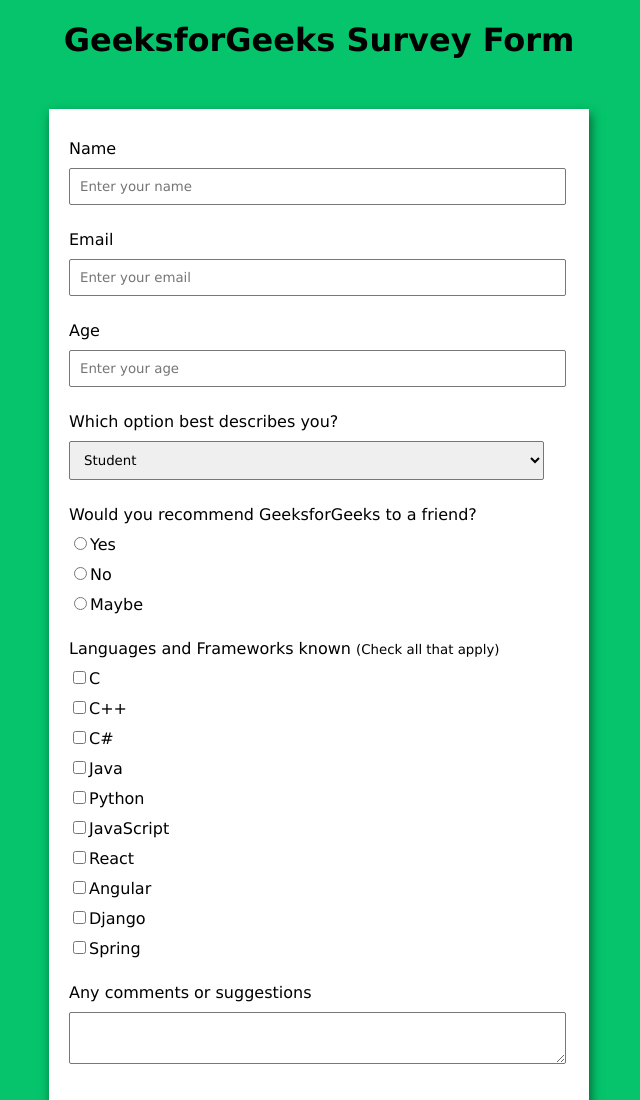
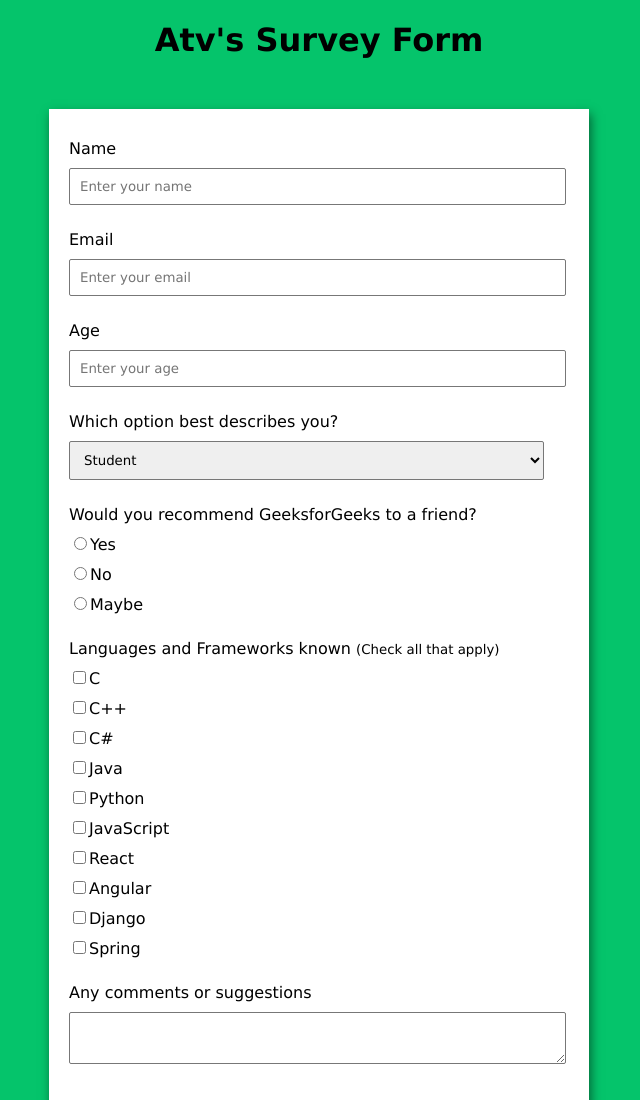
Before and after one commit to Atv432/clock, a plain HTML site: page index.html in a window 1280 px wide. Shown: the top 1100 px of the page, without its empty margins (321-961 px from the left). Drawn offline with Linux system fonts and the light colour scheme.

Commit message:
Update index.html

```diff
--- a/index.html
+++ b/index.html
@@ -78,7 +78,7 @@
 </head>
 
 <body>
-	<h1>GeeksforGeeks Survey Form</h1>
+	<h1>Atv's Survey Form</h1>
 
 	<!-- Create Form -->
 	<form id="form">
```
